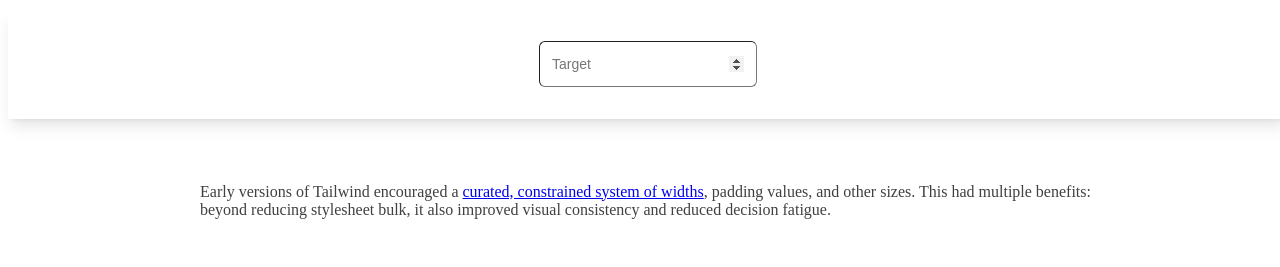
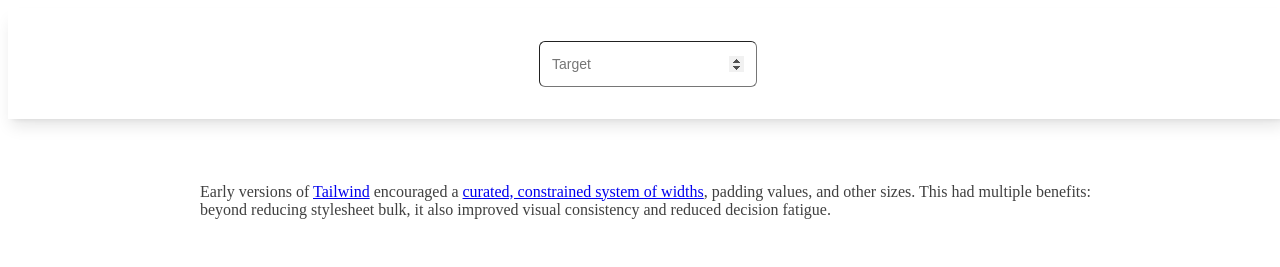
Before and after one commit to jfrancos/objectivelyround, a Svelte app: page / in a window 1280 px wide. Shown: the top 267 px of the page. Built offline with nearby package versions, Linux system fonts and the light colour scheme.

Commit message:
add tailwind link

```diff
--- a/src/App.svelte
+++ b/src/App.svelte
@@ -129,7 +129,13 @@
       class="max-w-224 mx-auto pt-12 pb-4 flex flex-col gap-4 text-neutral-700 px-4 md:px-8"
     >
       <p>
-        Early versions of Tailwind encouraged a <a
+        Early versions of <a
+          class="underline"
+          target="_blank"
+          href="https://tailwindcss.com">Tailwind</a
+        >
+        encouraged a
+        <a
           class="underline"
           target="_blank"
           href="https://v3.tailwindcss.com/docs/width"
```
